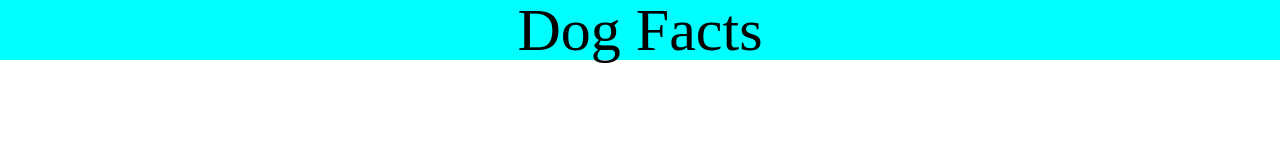
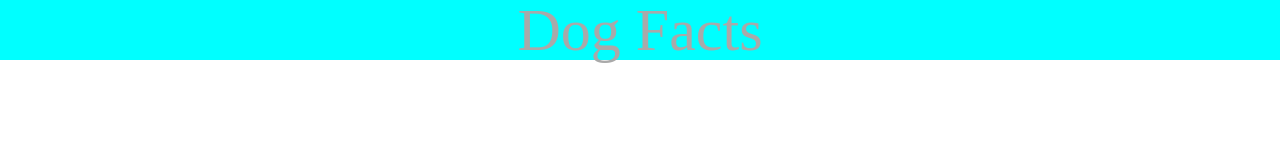
Before and after one commit to MarioReid/dog-facts, a plain HTML site: page index.html in a window 1280 px wide. Drawn offline with Linux system fonts and the light colour scheme.

Commit message:
added background to style and gave class to header

```diff
--- a/index.html
+++ b/index.html
@@ -11,7 +11,7 @@
     </head>
     <body>
         <header>
-            <h1>Dog Facts</h1>
+            <h1 class="header">Dog Facts</h1>
         </header>
     </body>
 </html>
--- a/style.css
+++ b/style.css
@@ -2,6 +2,7 @@ h1 {
     font-size: 60px;
     text-align: center;
     margin:auto;
+    color: darkgray;
 }
 
 h2 {
```
